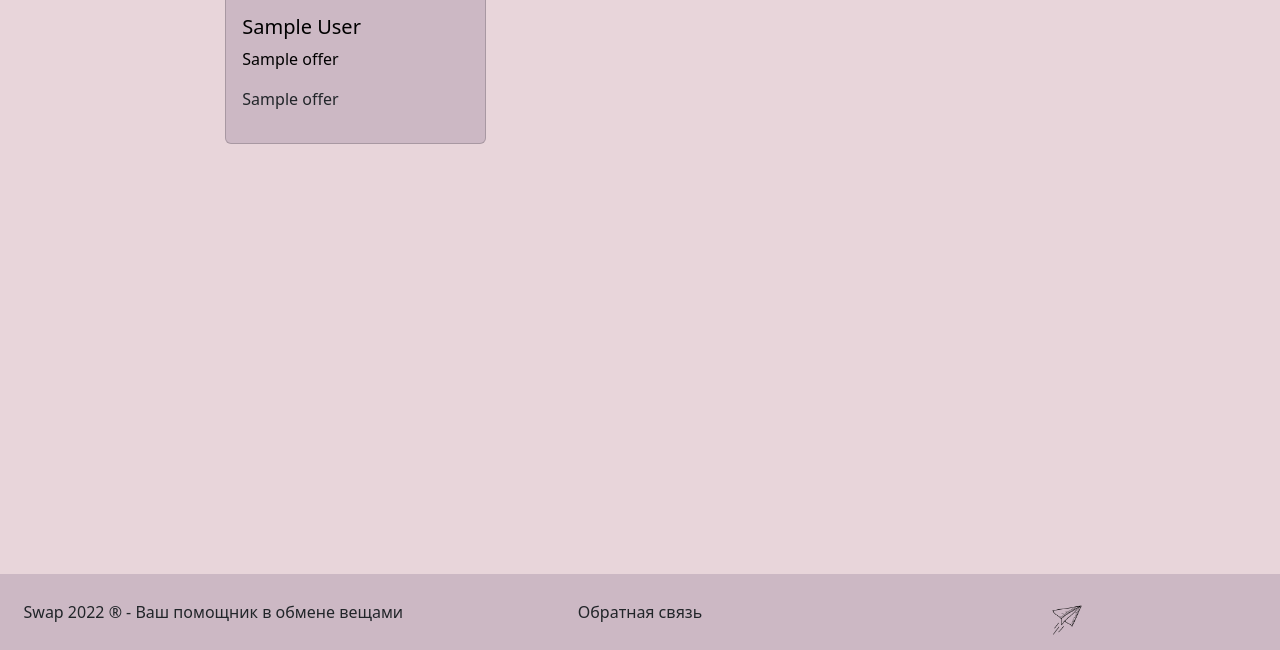
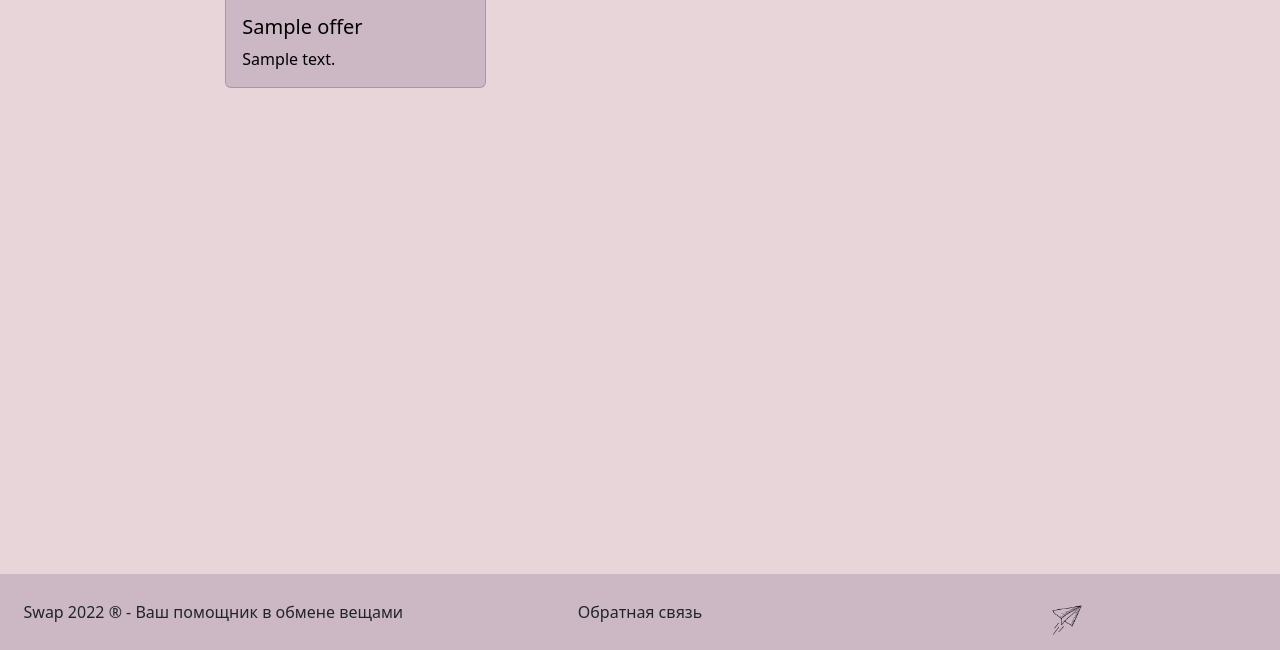
Before and after one commit to moevm/nosql2h22-swap, a Django app: template exchange_site/swap/templates/search.html in a window 1280 px wide. Shown: the part 292-942 px from the top of the page. Run offline with Django 4.2, Linux system fonts and the light colour scheme; the template is opened without the code that fills it: most values are stand-ins (such as "Sample title", 1, 10 or a date in 2020); grey boxes marked "Sample" are stand-in pictures; some web fonts are replaced.

```diff
--- a/exchange_site/swap/templates/search.html
+++ b/exchange_site/swap/templates/search.html
@@ -17,12 +17,14 @@ Swap
                     {% for offer in offers %}
                     <div class="col-lg-4 col-md-6 mt-4">
                         <div class="card">
-
+                            {% if offer.photo %}
+                            <a href="{% url 'offer' offer|mongo_id %}"><img src="{{offer.photo}}" class="card-img-top" alt="card text"> </a>
+                            {% else %}
                             <a href="{% url 'offer' offer|mongo_id %}"><img src="{% static '/icon/offer_default.jpg' %}" class="card-img-top" alt="card text"> </a>
+                            {% endif %}
                             <div class="card-body">
-                                <h5 class="card-title"><a href="{% url 'offer' offer|mongo_id %}">{{offer.author}}</a></h5>
-                                <p class="card-text"><a href="{% url 'offer' offer|mongo_id %}">{{offer.title|truncatewords_html:20|safe}}</a></p>
-                                <p>{{ offer|mongo_id }}</p>
+                                <h5 class="card-title"><a href="{% url 'offer' offer|mongo_id %}">{{offer.title|truncatewords_html:20|safe}}</a></h5>
+                                <p class="card-text"><a href="{% url 'offer' offer|mongo_id %}">{{ offer.description|truncatewords_html:30|safe }}</a></p>
                             </div>
                         </div>
                     </div>
```
